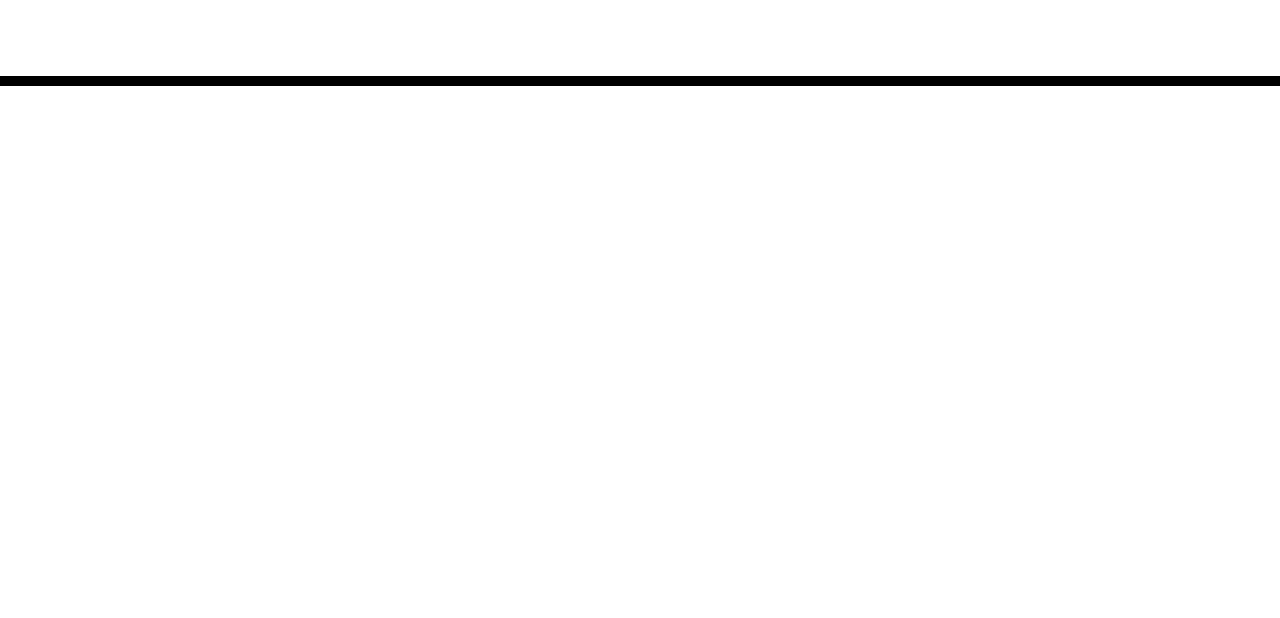
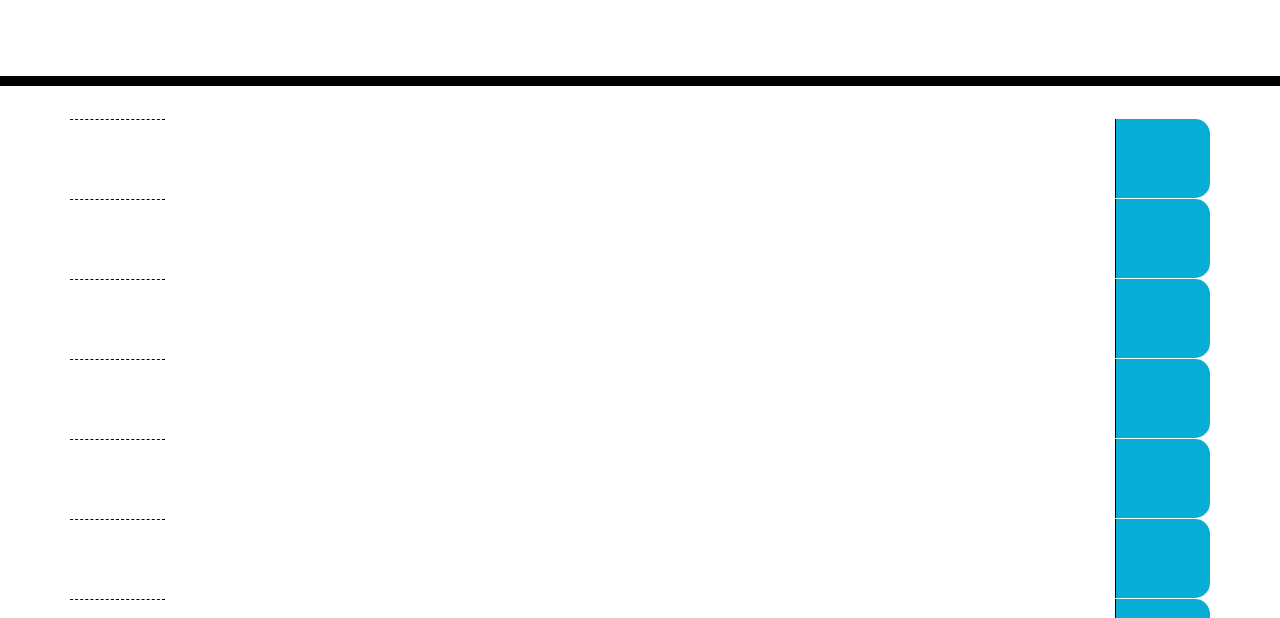
Before and after one commit to vicdotexe/work-day-scheduler, a plain HTML site: page index.html in a window 1280 px wide. Shown: the part 182-800 px from the top of the page. Drawn offline with nearby package versions, Linux system fonts and the light colour scheme.

Commit message:
rows and columns set up with hours and event listening

```diff
--- a/index.html
+++ b/index.html
@@ -34,5 +34,6 @@
 
     <script src="https://cdnjs.cloudflare.com/ajax/libs/jquery/3.2.1/jquery.min.js"></script>
     <script src="https://cdnjs.cloudflare.com/ajax/libs/moment.js/2.24.0/moment.min.js"></script>
+    <script src="script.js"></script>
   </body>
 </html>
--- a/script.js
+++ b/script.js
@@ -0,0 +1,42 @@
+var container = $(".container");
+
+function onRowClick(event){
+    var target = $(event.target)
+    var hour = target.parent().attr("data-hour");
+    console.log(hour);
+}
+
+for(var i = 9; i < 18; i++){
+
+    var eventHour = moment(i, ["H"]);
+    var row = $("<div>");
+    row.addClass("row");
+    row.attr("data-hour", eventHour.format("h A"));
+    row.on("click", onRowClick);
+
+    var timeColumn = $("<div>");
+    timeColumn.addClass("col-1")
+    timeColumn.addClass("hour");
+    row.append(timeColumn);
+
+    // var relative;
+
+    // var now = moment().get("hour");
+    // var relative = moment(now).from(eventHour);
+
+    // console.log(relative);
+
+    var eventsColumn = $("<div>");
+    eventsColumn.addClass("col-10")
+    eventsColumn.addClass("eventsColumn");
+    row.append(eventsColumn);
+
+    var saveColumn = $("<div>");
+    saveColumn.addClass("col-1")
+    saveColumn.addClass("timeColumn");
+    saveColumn.addClass("saveBtn")
+    row.append(saveColumn);
+
+    container.append(row);
+
+}
```
Also changed, not shown: style.css (line endings or trailing spaces).
